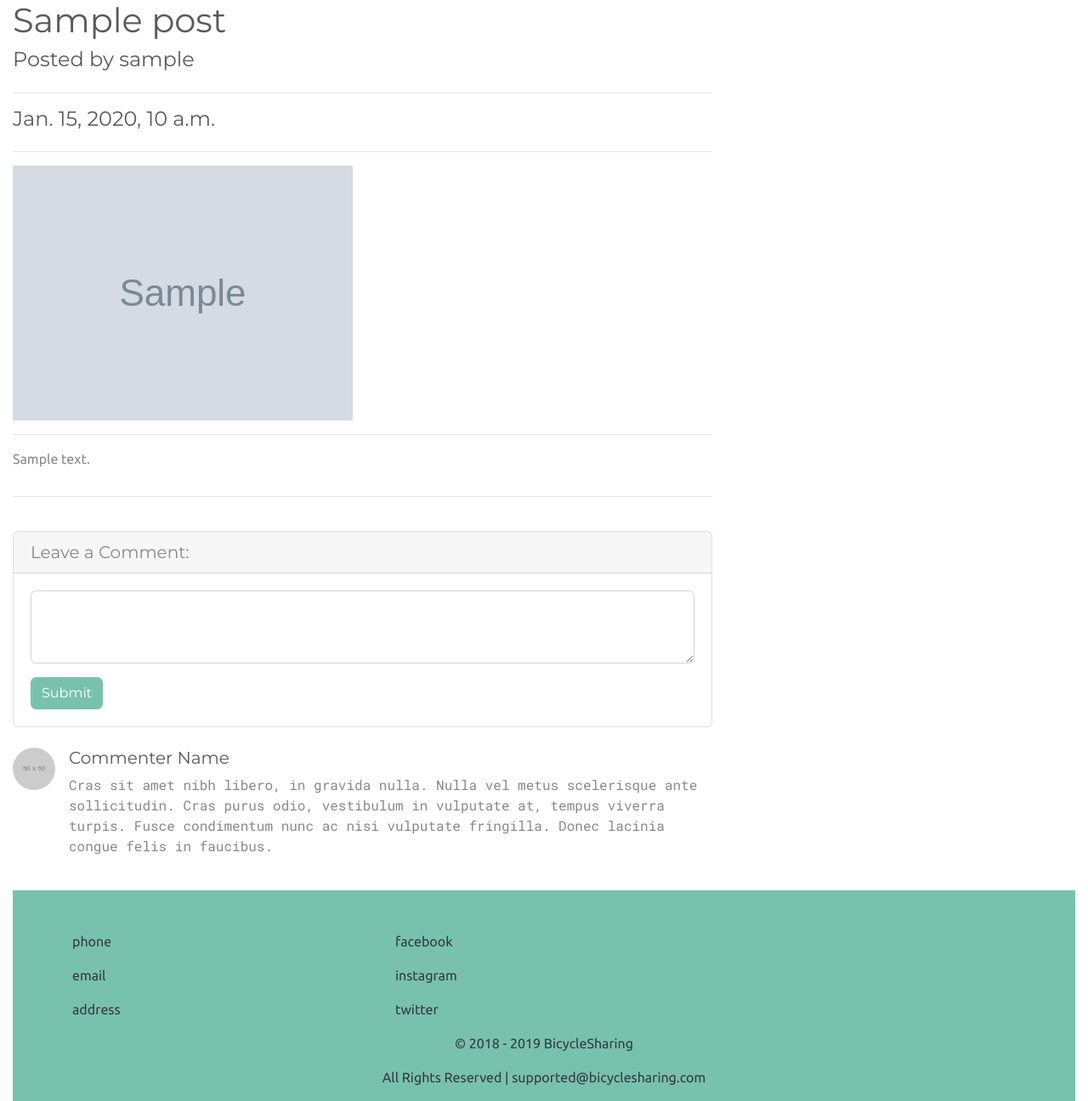
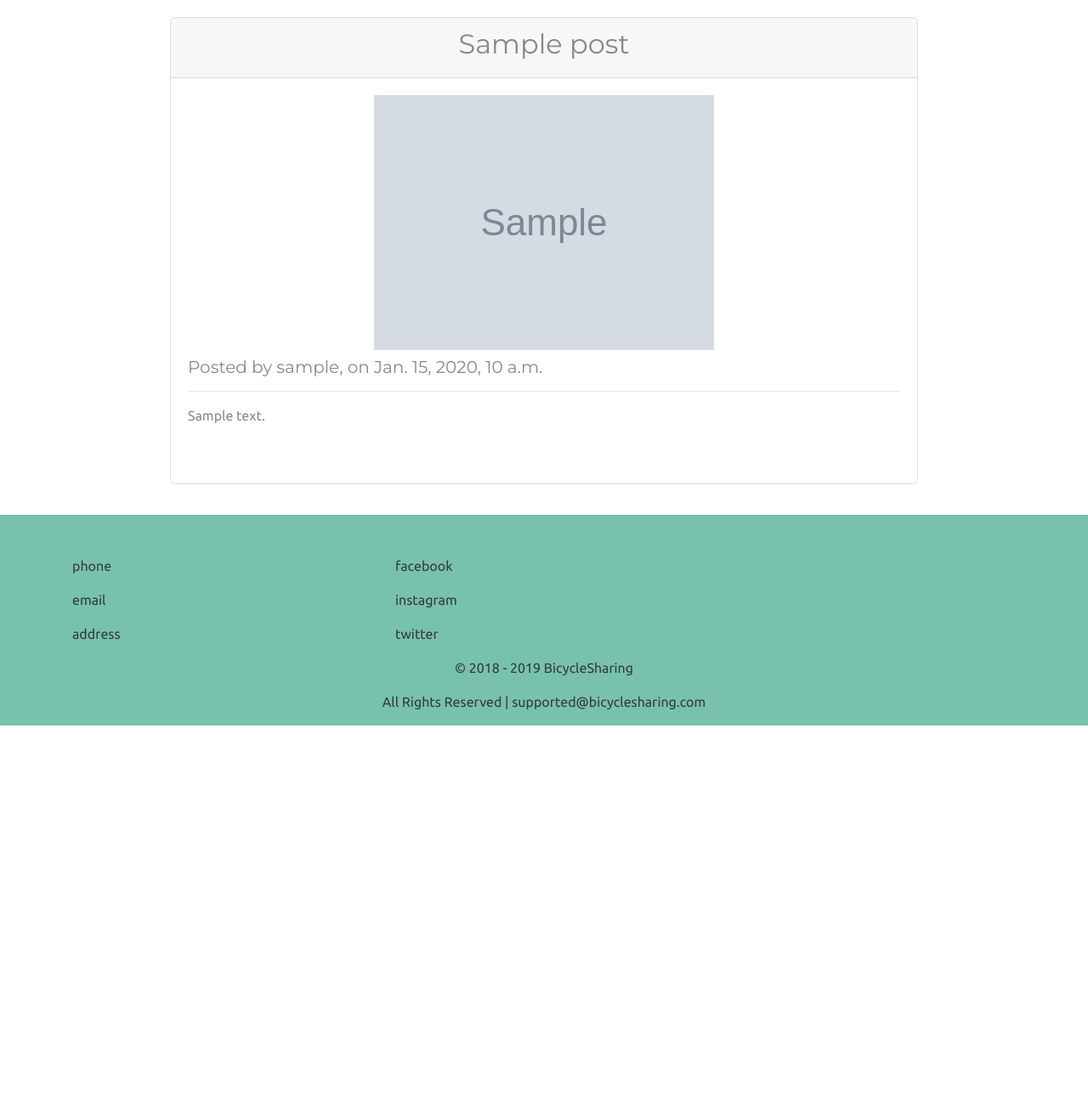
Before and after one commit to anwar-ul-azim/green-city, a Django app: template posts/templates/posts/detail.html in a window 1280 px wide. Shown: the part 75-1371 px from the top of the page at 85% size. After the commit the page ends 929 px from the top, so only its background shows below. Run offline with Django 3.2, Linux system fonts and the light colour scheme; the template is opened without the code that fills it: most values are stand-ins (such as "Sample title", 1, 10 or a date in 2020); grey boxes marked "Sample" are stand-in pictures; grey boxes labelled with a size stand in for pictures from a placeholder-image service; some libraries are stand-ins or nearby versions.

Commit message:
post update

```diff
--- a/bicyclesharing/templates/navbar.html
+++ b/bicyclesharing/templates/navbar.html
@@ -1,6 +1,6 @@
 {% load static %}
 <div class="container">
-    <nav class="navbar navbar-expand-lg navbar-light bg-light">
+    <nav class="navbar navbar-expand-lg navbar-light bg-white">
         <a class="navbar-brand" href="{% url 'home' %}">
             <img src="{% static 'logo.png' %}" class="d-inline-block align-top" style="width: 150px; height: auto;" />
         </a>
@@ -21,9 +21,6 @@
                     </li>
                     <li class="nav-item">
                         <a class="nav-link" href="{% url 'createPost' %}">CREATEPOST</a>
-                    </li>
-                    <li class="nav-item">
-                        <a class="nav-link" href="/posts/1">DETAILS</a>
                     </li>
                     <li class="nav-item">
                         <a class="nav-link" href="{% url 'payments' %}">PAYMENTS</a>
--- a/posts/models.py
+++ b/posts/models.py
@@ -5,13 +5,12 @@ from ckeditor_uploader.fields import RichTextUploadingField
 
 
 def upload_image_to(instance, filename):
-    return 'post/post_{0}/{1}'.format(instance.pk, filename)
+    return 'post/post_{0}/{1}'.format(instance.title, filename)
 
 class Post(models.Model):
     title = models.CharField(max_length=200)
     author = models.ForeignKey(User, on_delete=models.CASCADE)
-    date = models.DateTimeField(auto_now=True,
-                                verbose_name="Time of Post")
+    date = models.DateTimeField(default=timezone.now)
     body = RichTextUploadingField()
     image = models.ImageField(upload_to=upload_image_to)
 
--- a/posts/templates/posts/detail.html
+++ b/posts/templates/posts/detail.html
@@ -3,97 +3,20 @@
 {% block content %}
 <div id="fb-root"></div>
 <script async defer crossorigin="anonymous" src="https://connect.facebook.net/en_US/sdk.js#xfbml=1&version=v3.2&appId=2028849664104473&autoLogAppEvents=1"></script>
-
-<div class="row">
-    <div class="col-8">
-        <a </a><h1>{{ post.title }}</h1> </a>
-    </div>
-</div>
-
-
-<div class="row">
-    <div class="col-4">
-        <h4>Posted by {{ post.hunter.username }}</h4>
-    </div>
-</div>
-
-<div class="row">
-    <div class="col-8">
-        <hr>
-    </div>
-</div>
-
-
-<div class="row">
-    <div class="col-4">
-        <h4>{{ post.pub_date_pretty }}</h4>
-    </div>
-</div>
-
-<div class="row">
-    <div class="col-8">
-        <hr>
-    </div>
-</div>
-
-<div class="row">
-    <div class="col-8">
-        <img src="{{ post.image.url }}" class="img-fluid"/>
-    </div>
-</div>
-
-
-<div class="row">
-    <div class="col-8">
-        <hr>
-    </div>
-</div>
-
-<div class="row">
-    <div class="col-8">
-        <p>{{ post.body }}</p>
-    </div>
-</div>
-
-<div class="row">
-    <div class="col-8">
-        <hr>
-    </div>
-</div>
-
-{% comment %} fb comment {% endcomment %}
-<div class="fb-comments" data-href="{{ request.build_absolute_uri }}" data-numposts="5"></div>
-
-
-<div class="row">
-    <div class="col-8">
-        <!-- Comments Form -->
-        <div class="card my-4">
-            <h5 class="card-header">Leave a Comment:</h5>
-                <div class="card-body">
-                  <form>
-                    <div class="form-group">
-                      <textarea class="form-control" rows="3"></textarea>
-                    </div>
-                    <button type="submit" class="btn btn-primary">Submit</button>
-                  </form>
+    <div class="container">
+        <div class="row p-1 text-center">
+            <div class="card  mb-3 mt-3 mx-auto" style="width: 55rem;">
+                <div class="card-header">
+                    <h2> {{ post.title }} </h2>
                 </div>
+                <div class="card-body text-left">
+                    <h1 class="text-center"><img src="{{ post.image.url }}" class="img-fluid"/></h1>
+                    <h5>Posted by {{ post.author.username }}, on {{ post.date }}</h5><hr>
+                    <p>{{ post.body | safe }}</p>
+                    <!-- fb comment -->
+                    <div class="fb-comments m-5" data-href="{{ request.build_absolute_uri }}" data-numposts="5"></div>
+                </div>
+            </div>
         </div>
     </div>
-</div>
-
-<div class="row">
-        <div class="col-8">
-                <!-- Single Comment -->
-          <div class="media mb-4">
-                <img class="d-flex mr-3 rounded-circle" src="http://placehold.it/50x50" alt="">
-                <div class="media-body">
-                  <h5 class="mt-0">Commenter Name</h5>
-                  Cras sit amet nibh libero, in gravida nulla. Nulla vel metus scelerisque ante sollicitudin. Cras purus odio, vestibulum in vulputate at, tempus viverra turpis. Fusce condimentum nunc ac nisi vulputate fringilla. Donec lacinia congue felis in faucibus.
-            </div>
-    </div>
-</div>
-
-
-
 {% endblock %}
--- a/posts/urls.py
+++ b/posts/urls.py
@@ -4,5 +4,5 @@ from . import views
 urlpatterns = [
     path('', views.posts, name='post'),
     path('create/', views.createPost, name='createPost'),
-    path('<int:post_id>', views.detail, name='detail'),
+    path('<int:id>', views.detail, name='detail'),
 ]
```
Also changed, not shown: posts/forms.py (+10 -0 lines), posts/templates/posts/create.html (+17 -28 lines), posts/templates/posts/post.html (+22 -1 lines), posts/views.py (+26 -27 lines), posts/migrations/0002_auto_20190511_1731.py (added), posts/migrations/0003_auto_20190511_1734.py (added).
